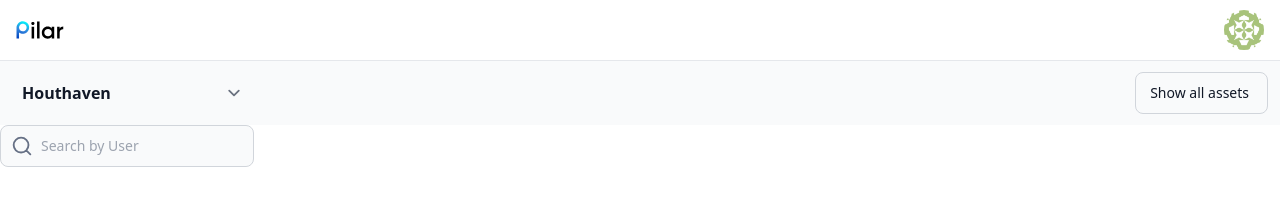
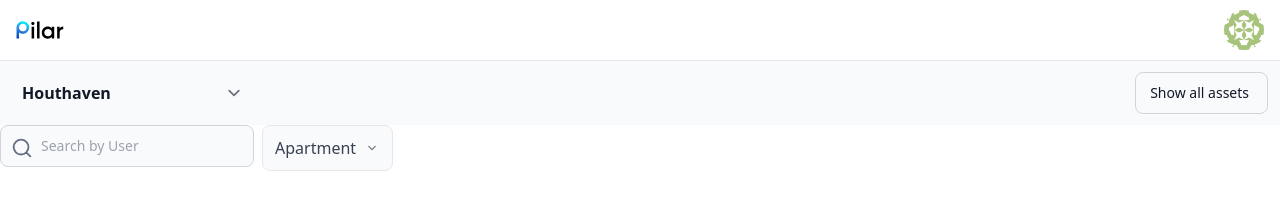
Before and after one commit to Alee-star/pilar-app, a React (Vite) app: page / in a window 1280 px wide. Shown: the top 221 px of the page. Built offline with nearby package versions, Linux system fonts and the light colour scheme.

Commit message:
feat: add the searching part

```diff
--- a/src/App.tsx
+++ b/src/App.tsx
@@ -1,3 +1,4 @@
+import ApartmentSelector from "./components/ApartmentSelector";
 import Header from "./components/Header";
 import Navbar from "./components/Navbar";
 import Searchbar from "./components/Searchbar";
@@ -9,8 +10,9 @@ function App() {
       <div className="h-screen overflow-hidden flex flex-col">
         <Header />
         <Navbar />
-        <div className="flex overflow-hidden w-full ">
+        <div className="flex overflow-hidden w-full gap-2">
           <Searchbar placeholder="Search by User" onChange={() => {}} />
+          <ApartmentSelector label="Apartment" />
         </div>
       </div>
     </>
--- a/src/components/ApartmentSelector.tsx
+++ b/src/components/ApartmentSelector.tsx
@@ -1,11 +1,70 @@
+import { useState } from "react";
 import { SelectorProps } from "../types/selector";
+import Searchbar from "./Searchbar";
+import { SearchVarient } from "../types/search";
 
 const ApartmentSelector: React.FC<SelectorProps> = ({ label }) => {
+  const [isClicked, setIsClicked] = useState(false);
+  const [searchTerm, setSearchTerm] = useState("");
+
+  const apartments = ["All apartments", "Test apartment", "Test 2"];
+
+  const filteredApartments = apartments.filter((apartment) =>
+    apartment.toLowerCase().includes(searchTerm.toLowerCase())
+  );
+
   return (
-    <div className="text-gray-700 bg-gray-50 border border-gray-200 px-3 py-2.5 flex items-center">
+    <div className="text-gray-700 bg-gray-50 border border-gray-200 px-3 py-2.5 flex items-center rounded-lg">
       <div className="w-fit">
-        <div className="flex items-center">{label}</div>
+        <div
+          className="flex items-center"
+          onClick={() => setIsClicked(!isClicked)}
+        >
+          {label}
+          <img
+            src="src/assets/down-arrow.svg"
+            alt="arrow-down"
+            className="w-4 h-4 ml-2 block"
+          />
+        </div>
       </div>
+      {isClicked && (
+        <div className="z-10 w-fit rounded border border-gray-200 bg-white text-gray-900 absolute top-[170px]">
+          <div className="py-1 text-sm text-gray-700">
+            <ul className="py-1">
+              <div className="flex flex-col items-center h-64 overflow-y-scroll overflow-x-hidden">
+                <div className="flex flex-col items-start pl-3 pr-16 pb-4">
+                  <div className="border-b-2">
+                    <Searchbar
+                      onChange={(e) => setSearchTerm(e.target.value)}
+                      placeholder="Search"
+                      varient={SearchVarient.SECONDARY}
+                    />
+                  </div>
+                  {filteredApartments.length > 0 ? (
+                    filteredApartments.map((apartment, index) => (
+                      <div
+                        className="w-full text-start items-center hover:bg-gray-100"
+                        key={index}
+                        onClick={() => {
+                          setSearchTerm(apartment);
+                          setIsClicked(false);
+                        }}
+                      >
+                        <div className="rounded-lg w-full py-1 px-3 flex justify-between">
+                          <p className="text-base">{apartment}</p>
+                        </div>
+                      </div>
+                    ))
+                  ) : (
+                    <p className="text-base px-3 py-1">No apartments found</p>
+                  )}
+                </div>
+              </div>
+            </ul>
+          </div>
+        </div>
+      )}
     </div>
   );
 };
```
